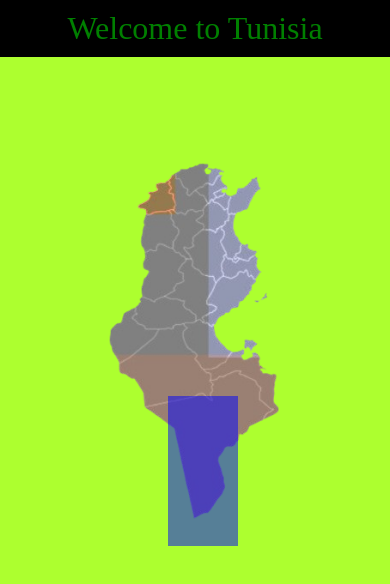
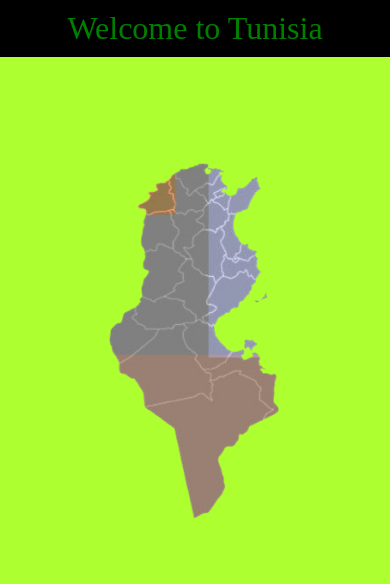
Before and after one commit to 2TI2/Saif_Yessine_Yesser_Wael_V2, a plain HTML site: page index.html in a window 390 px wide. Drawn offline with Linux system fonts and the light colour scheme.

Commit message:
Update index.html

```diff
--- a/index.html
+++ b/index.html
@@ -100,7 +100,6 @@
                 left: 43%;
                 width: 70px;
                 height: 150px;
-                background-color: rgba(0, 0, 255, 0.5);
             }
             #area2-3 {
                 top: 45%;
```
